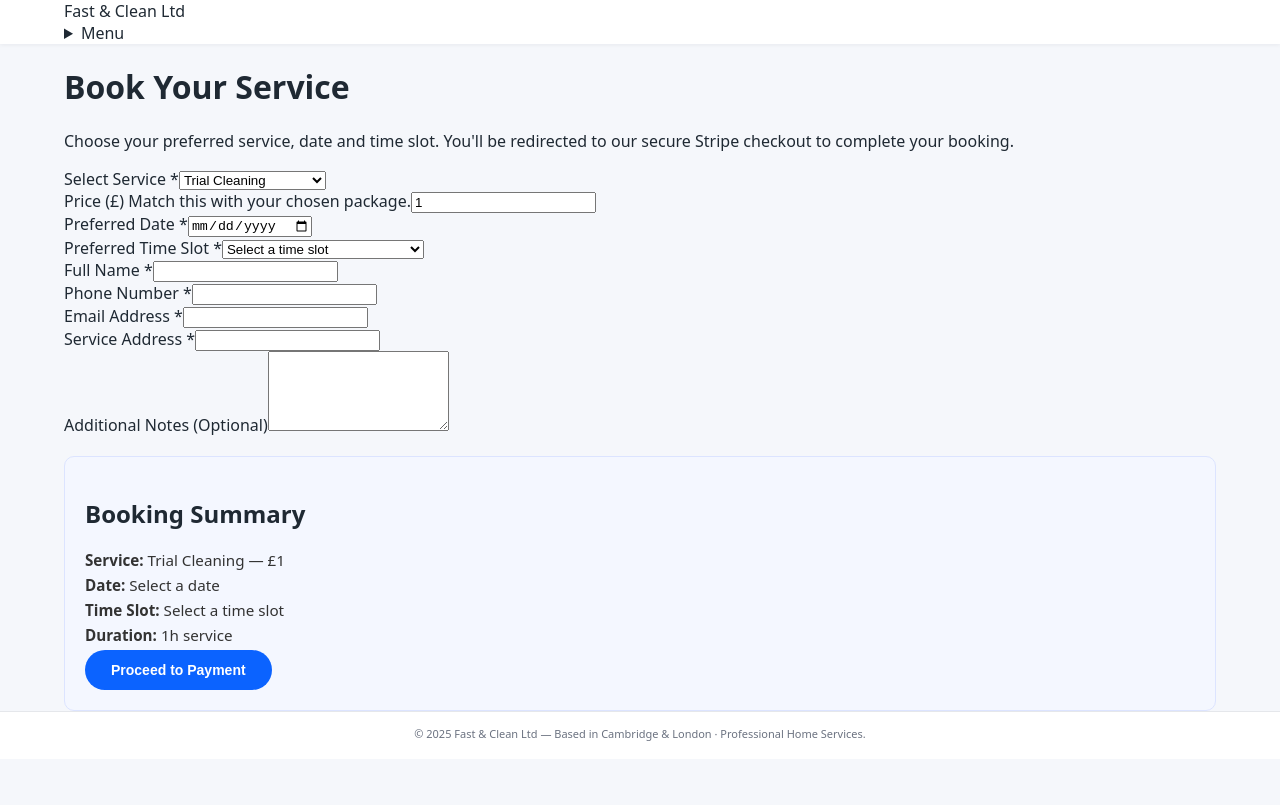
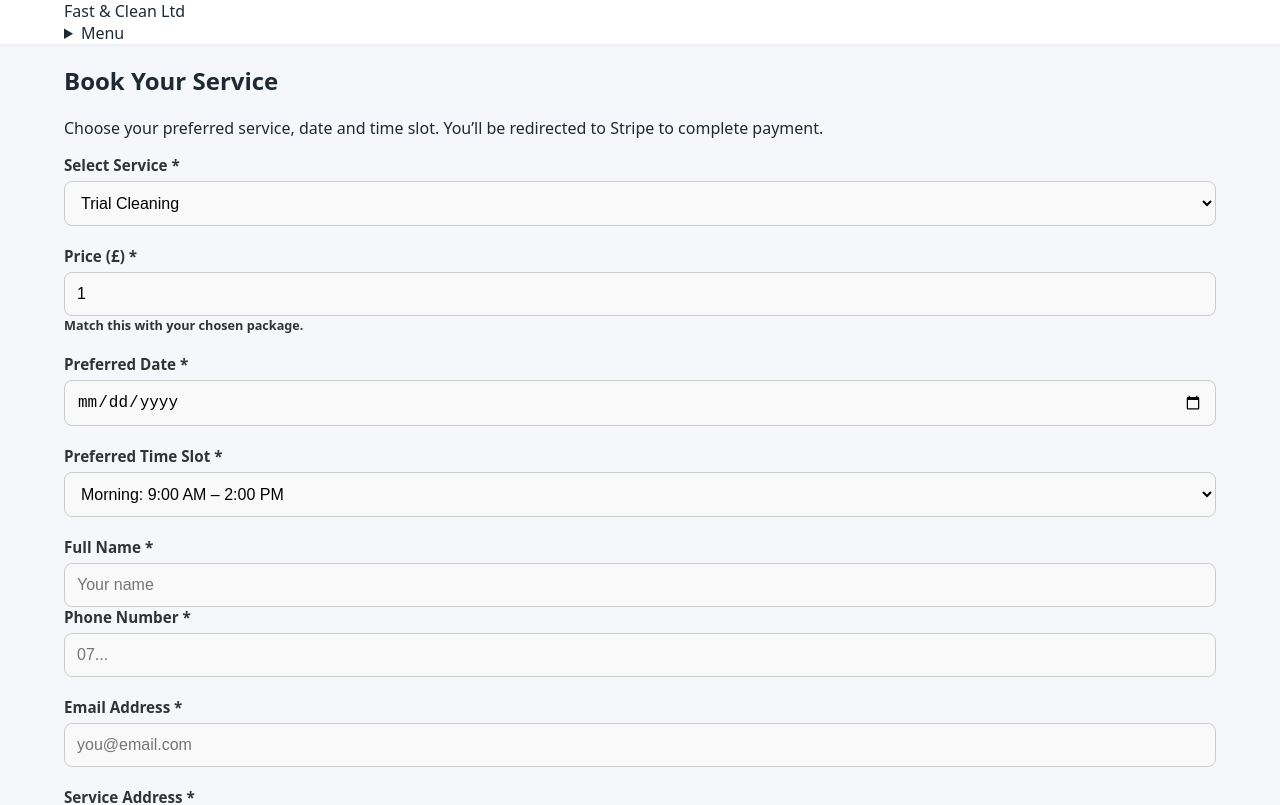
Before and after one commit to FastClean1/fastandclean-site, a React (Vite) app: page /book in a window 1280 px wide. Shown: the top 805 px of the page. Built offline with nearby package versions, Linux system fonts and the light colour scheme.

Commit message:
Update Book.jsx

```diff
--- a/src/Book.jsx
+++ b/src/Book.jsx
@@ -1,324 +1,330 @@
-import React, { useState, useEffect } from "react";
+import React, { useEffect, useMemo, useState } from "react";
 import { useLocation } from "react-router-dom";
-import "./book.css";
 
-const SERVICE_CONFIG = [
+/**
+ * Book.jsx
+ * - Raccoglie dati cliente + appuntamento
+ * - Manda 2 email con EmailJS (azienda + cliente)
+ * - Poi redirect su Stripe Payment Link del servizio scelto
+ */
+
+export default function Book() {
+  const location = useLocation();
+
+  // ---- 1) Servizi + Stripe links + prezzi
+  const services = useMemo(
+    () => [
       {
         name: "Trial Cleaning",
         duration: "1h service",
-    defaultPrice: 1,
+        priceFrom: 1,
         stripeLink: "https://buy.stripe.com/3cI3cwb4qaozez5akE7N606",
+        description:
+          "1-hour trial clean to experience our professional quality. Perfect for first-time customers.",
       },
       {
         name: "House Cleaning",
         duration: "3h service",
-    defaultPrice: 95,
+        priceFrom: 95,
         stripeLink: "https://buy.stripe.com/eVq14o6Oa9kv8aH2Sc7N604",
+        description:
+          "Regular or deep cleaning for flats and houses, including kitchens, bathrooms and living areas.",
       },
       {
         name: "Office Cleaning",
         duration: "2h service",
-    defaultPrice: 120,
+        priceFrom: 120,
         stripeLink: "https://buy.stripe.com/14A7sM6Oa1S38aHdwQ7N603",
+        description:
+          "Professional cleaning for offices, clinics and retail spaces with flexible schedules.",
       },
       {
         name: "Garden Maintenance",
         duration: "2h service",
-    defaultPrice: 65,
+        priceFrom: 65,
         stripeLink: "https://buy.stripe.com/6oU4gAgoK9kvaiP8cw7N602",
+        description:
+          "Lawn mowing, hedge trimming, weeding and tidy-ups to keep your garden sharp all year.",
       },
       {
         name: "Landscaping",
         duration: "4h service",
-    defaultPrice: 160,
+        priceFrom: 160,
         stripeLink: "https://buy.stripe.com/eVqcN6dcy7cnaiPgJ27N601",
+        description:
+          "Planting, design and outdoor improvements to refresh and upgrade your property.",
       },
       {
         name: "Handyman Repairs",
         duration: "2h service",
-    defaultPrice: 80,
+        priceFrom: 80,
         stripeLink: "https://buy.stripe.com/3cIfZib4qdALbmTfEY7N600",
+        description:
+          "Minor repairs, furniture assembly, painting and general home & office fixes.",
       },
-];
+    ],
+    []
+  );
 
-export default function Book() {
-  const location = useLocation();
+  const defaultServiceName = services[0].name;
 
-  const [selectedService, setSelectedService] = useState(
-    SERVICE_CONFIG[0].name
+  // ---- 2) Stato form
+  const [selectedService, setSelectedService] = useState(defaultServiceName);
+  const [selectedPrice, setSelectedPrice] = useState(
+    services.find((s) => s.name === defaultServiceName)?.priceFrom || 0
   );
-  const [duration, setDuration] = useState(SERVICE_CONFIG[0].duration);
-  const [price, setPrice] = useState(SERVICE_CONFIG[0].defaultPrice);
 
+  const [fullName, setFullName] = useState("");
+  const [email, setEmail] = useState("");
+  const [phone, setPhone] = useState("");
   const [date, setDate] = useState("");
-  const [timeSlot, setTimeSlot] = useState("");
-  const [fullName, setFullName] = useState("");
-  const [phone, setPhone] = useState("");
-  const [email, setEmail] = useState("");
+  const [timeSlot, setTimeSlot] = useState("Morning: 9:00 AM – 2:00 PM");
   const [address, setAddress] = useState("");
   const [notes, setNotes] = useState("");
 
+  const [loading, setLoading] = useState(false);
   const [error, setError] = useState("");
 
-  // --- 1. Leggi service / price dall’URL quando arrivi da "Book This Service" ---
+  // ---- 3) Pre-selezione servizio se arrivi da Home con state
   useEffect(() => {
-    const params = new URLSearchParams(location.search);
-    const serviceFromUrl = params.get("service");
-    const priceFromUrl = params.get("price");
+    const preselected = location.state?.serviceName;
+    if (preselected && services.some((s) => s.name === preselected)) {
+      setSelectedService(preselected);
+      const srv = services.find((s) => s.name === preselected);
+      setSelectedPrice(srv.priceFrom);
+    }
+  }, [location.state, services]);
 
-    if (serviceFromUrl) {
-      const found = SERVICE_CONFIG.find(
-        (s) => s.name.toLowerCase() === serviceFromUrl.toLowerCase()
-      );
-      if (found) {
-        setSelectedService(found.name);
-        setDuration(found.duration);
-        setPrice(
-          priceFromUrl ? Number(priceFromUrl) || found.defaultPrice : found.defaultPrice
-        );
-      }
-    } else {
-      // se entri da menu /book senza query, usa il primo servizio
-      const first = SERVICE_CONFIG[0];
-      setSelectedService(first.name);
-      setDuration(first.duration);
-      setPrice(first.defaultPrice);
-    }
-  }, [location.search]);
+  // ---- 4) Quando cambio servizio → aggiorno prezzo di default
+  useEffect(() => {
+    const srv = services.find((s) => s.name === selectedService);
+    if (srv) setSelectedPrice(srv.priceFrom);
+  }, [selectedService, services]);
 
-  // --- 2. Min date (oggi) per l’input data ---
-  const todayStr = new Date().toISOString().split("T")[0];
+  const currentService = services.find((s) => s.name === selectedService);
 
-  function handleServiceChange(e) {
-    const name = e.target.value;
-    setSelectedService(name);
-    const found = SERVICE_CONFIG.find((s) => s.name === name);
-    if (found) {
-      setDuration(found.duration);
-      setPrice(found.defaultPrice);
-    }
+  // ---- 5) EmailJS helpers
+  const EMAILJS_SERVICE_ID = "service_fastandclean";
+  const EMAILJS_TEMPLATE_ID = "template_1528593";
+  const EMAILJS_PUBLIC_KEY = "5_Cvw67jXHmkH-d_u"; // tua public key
+
+  const sendEmails = async () => {
+    if (!window.emailjs) {
+      throw new Error("EmailJS non è caricato (manca CDN in index.html).");
     }
 
-  function handlePriceChange(e) {
-    const value = e.target.value;
-    if (value === "") {
-      setPrice("");
-      return;
-    }
-    const num = Number(value);
-    if (!Number.isNaN(num)) {
-      setPrice(num);
-    }
-  }
-
-  // --- 3. Click su "Proceed to Payment" ---
-  async function handleProceedToPayment(e) {
-    e.preventDefault();
-    setError("");
-
-    // validazione base
-    if (!selectedService || !date || !timeSlot || !fullName || !phone || !email || !address) {
-      setError("Please fill in all required fields before proceeding.");
-      return;
-    }
-
-    const config = SERVICE_CONFIG.find((s) => s.name === selectedService);
-    if (!config || !config.stripeLink) {
-      setError("Payment link not configured for this service.");
-      return;
-    }
-
-    // prepara dati per EmailJS
     const templateParams = {
       service: selectedService,
+      price: `£${selectedPrice}`,
       booking_date: date,
       booking_time: timeSlot,
       address,
       full_name: fullName,
       phone,
-      email,
+      email, // IMPORTANT: questo è l'email cliente
       notes,
     };
 
-    try {
-      // emailjs globale viene caricato da index.html tramite CDN
-      if (window.emailjs) {
+    // 1) email al CLIENTE
     await window.emailjs.send(
-          "service_fastandclean",
-          "template_1528593",
-          templateParams
+      EMAILJS_SERVICE_ID,
+      EMAILJS_TEMPLATE_ID,
+      {
+        ...templateParams,
+        to_email: email, // alcuni template leggono {{to_email}}
+      },
+      EMAILJS_PUBLIC_KEY
     );
-      } else {
-        console.warn("EmailJS not available on window.");
+
+    // 2) email all’AZIENDA
+    await window.emailjs.send(
+      EMAILJS_SERVICE_ID,
+      EMAILJS_TEMPLATE_ID,
+      {
+        ...templateParams,
+        to_email: "fastandcleanoffice@gmail.com",
+      },
+      EMAILJS_PUBLIC_KEY
+    );
+  };
+
+  // ---- 6) Submit → manda email → redirect Stripe
+  const handleSubmit = async (e) => {
+    e.preventDefault();
+    setError("");
+
+    if (
+      !fullName ||
+      !email ||
+      !phone ||
+      !date ||
+      !timeSlot ||
+      !address ||
+      !selectedService
+    ) {
+      setError("Please fill all required fields.");
+      return;
     }
 
-      // se tutto ok -> vai al pagamento Stripe
-      window.location.href = config.stripeLink;
-    } catch (err) {
-      console.error("EmailJS error:", err);
-      setError("There was a problem sending emails. Please try again.");
-    }
+    if (!currentService?.stripeLink) {
+      setError("Payment link not configured for this service.");
+      return;
     }
 
+    try {
+      setLoading(true);
+
+      await sendEmails();
+
+      // Redirect su Stripe Payment Link
+      window.location.href = currentService.stripeLink;
+    } catch (err) {
+      console.error(err);
+      setError("There was a problem sending emails. Please try again.");
+    } finally {
+      setLoading(false);
+    }
+  };
+
   return (
-    <div className="book-page">
-      <div className="container">
-        <h1>Book Your Service</h1>
-        <p className="book-intro">
-          Choose your preferred service, date and time slot. You&apos;ll be
-          redirected to our secure Stripe checkout to complete your booking.
+    <div className="page">
+      <section className="container book-wrap">
+        <h1 className="page-title">Book Your Service</h1>
+        <p className="page-subtitle">
+          Choose your preferred service, date and time slot. You’ll be redirected
+          to Stripe to complete payment.
         </p>
 
-        <div className="booking-grid">
-          {/* FORM */}
-          <form className="booking-form">
+        <form className="book-form" onSubmit={handleSubmit}>
           {/* Service */}
-            <div className="field">
-              <label htmlFor="service">Select Service *</label>
+          <label className="field">
+            <span>Select Service *</span>
             <select
-                id="service"
               value={selectedService}
-                onChange={handleServiceChange}
+              onChange={(e) => setSelectedService(e.target.value)}
             >
-                {SERVICE_CONFIG.map((s) => (
+              {services.map((s) => (
                 <option key={s.name} value={s.name}>
                   {s.name}
                 </option>
               ))}
             </select>
-            </div>
+          </label>
 
           {/* Price */}
-            <div className="field">
-              <label htmlFor="price">
-                Price (£) <span className="field-note">Match this with your chosen package.</span>
+          <label className="field">
+            <span>Price (£) *</span>
+            <input
+              type="number"
+              min="1"
+              step="1"
+              value={selectedPrice}
+              onChange={(e) => setSelectedPrice(Number(e.target.value))}
+            />
+            <small>Match this with your chosen package.</small>
           </label>
-              <input
-                id="price"
-                type="number"
-                min="0"
-                value={price}
-                onChange={handlePriceChange}
-              />
-            </div>
 
           {/* Date */}
-            <div className="field">
-              <label htmlFor="date">Preferred Date *</label>
+          <label className="field">
+            <span>Preferred Date *</span>
             <input
-                id="date"
               type="date"
-                min={todayStr}
               value={date}
               onChange={(e) => setDate(e.target.value)}
             />
-            </div>
+          </label>
 
           {/* Time slot */}
-            <div className="field">
-              <label htmlFor="timeslot">Preferred Time Slot *</label>
+          <label className="field">
+            <span>Preferred Time Slot *</span>
             <select
-                id="timeslot"
               value={timeSlot}
               onChange={(e) => setTimeSlot(e.target.value)}
             >
-                <option value="">Select a time slot</option>
-                <option value="Morning: 9:00 AM – 2:00 PM">
-                  Morning: 9:00 AM – 2:00 PM
-                </option>
-                <option value="Afternoon: 3:00 PM – 7:00 PM">
-                  Afternoon: 3:00 PM – 7:00 PM
-                </option>
+              <option>Morning: 9:00 AM – 2:00 PM</option>
+              <option>Afternoon: 3:00 PM – 7:00 PM</option>
             </select>
-            </div>
+          </label>
 
-            {/* Full name & phone */}
-            <div className="field-row">
-              <div className="field">
-                <label htmlFor="fullName">Full Name *</label>
+          {/* Name / phone */}
+          <div className="grid-2">
+            <label className="field">
+              <span>Full Name *</span>
               <input
-                  id="fullName"
                 type="text"
                 value={fullName}
                 onChange={(e) => setFullName(e.target.value)}
+                placeholder="Your name"
               />
-              </div>
-              <div className="field">
-                <label htmlFor="phone">Phone Number *</label>
+            </label>
+            <label className="field">
+              <span>Phone Number *</span>
               <input
-                  id="phone"
                 type="tel"
                 value={phone}
                 onChange={(e) => setPhone(e.target.value)}
+                placeholder="07..."
               />
-              </div>
+            </label>
           </div>
 
           {/* Email */}
-            <div className="field">
-              <label htmlFor="email">Email Address *</label>
+          <label className="field">
+            <span>Email Address *</span>
             <input
-                id="email"
               type="email"
               value={email}
               onChange={(e) => setEmail(e.target.value)}
+              placeholder="you@email.com"
             />
-            </div>
+          </label>
 
           {/* Address */}
-            <div className="field">
-              <label htmlFor="address">Service Address *</label>
+          <label className="field">
+            <span>Service Address *</span>
             <input
-                id="address"
               type="text"
               value={address}
               onChange={(e) => setAddress(e.target.value)}
+              placeholder="Street, city, postcode"
             />
+          </label>
+
+          {/* Notes */}
+          <label className="field">
+            <span>Additional Notes (Optional)</span>
+            <textarea
+              value={notes}
+              onChange={(e) => setNotes(e.target.value)}
+              placeholder="Any special instructions..."
+              rows={3}
+            />
+          </label>
+
+          {/* Booking summary */}
+          <div className="summary-card">
+            <h3>Booking Summary</h3>
+            <p>
+              <strong>Service:</strong> {selectedService} — £{selectedPrice}
+            </p>
+            <p>
+              <strong>Date:</strong> {date || "—"}
+            </p>
+            <p>
+              <strong>Time Slot:</strong> {timeSlot || "—"}
+            </p>
+            <p>
+              <strong>Duration:</strong> {currentService?.duration || "—"}
+            </p>
           </div>
 
-            {/* Notes */}
-            <div className="field">
-              <label htmlFor="notes">Additional Notes (Optional)</label>
-              <textarea
-                id="notes"
-                rows="3"
-                value={notes}
-                onChange={(e) => setNotes(e.target.value)}
-              />
-            </div>
+          {error && <div className="error">{error}</div>}
+
+          <button className="btn-primary" type="submit" disabled={loading}>
+            {loading ? "Processing..." : "Proceed to Payment"}
+          </button>
         </form>
-
-          {/* SUMMARY */}
-          <aside className="booking-summary">
-            <div className="summary-card">
-              <h2>Booking Summary</h2>
-              <p>
-                <strong>Service:</strong> {selectedService} — £
-                {price || 0}
-              </p>
-              <p>
-                <strong>Date:</strong> {date || "Select a date"}
-              </p>
-              <p>
-                <strong>Time Slot:</strong> {timeSlot || "Select a time slot"}
-              </p>
-              <p>
-                <strong>Duration:</strong> {duration}
-              </p>
-
-              {error && <p className="error-text">{error}</p>}
-
-              <button
-                type="button"
-                className="btn-primary btn-full"
-                onClick={handleProceedToPayment}
-              >
-                Proceed to Payment
-              </button>
-            </div>
-          </aside>
-        </div>
-      </div>
+      </section>
     </div>
   );
 }
```
Lines whose indentation alone changed are shown as unchanged.
